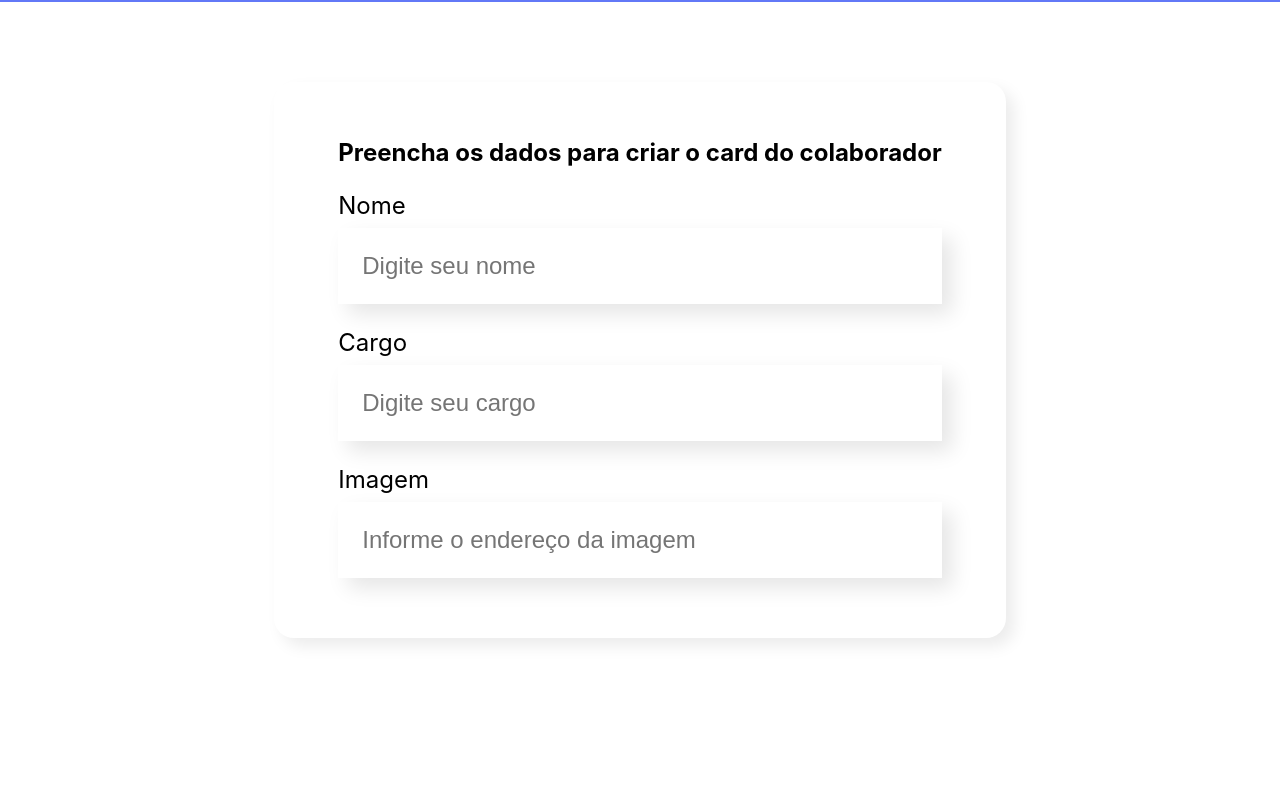
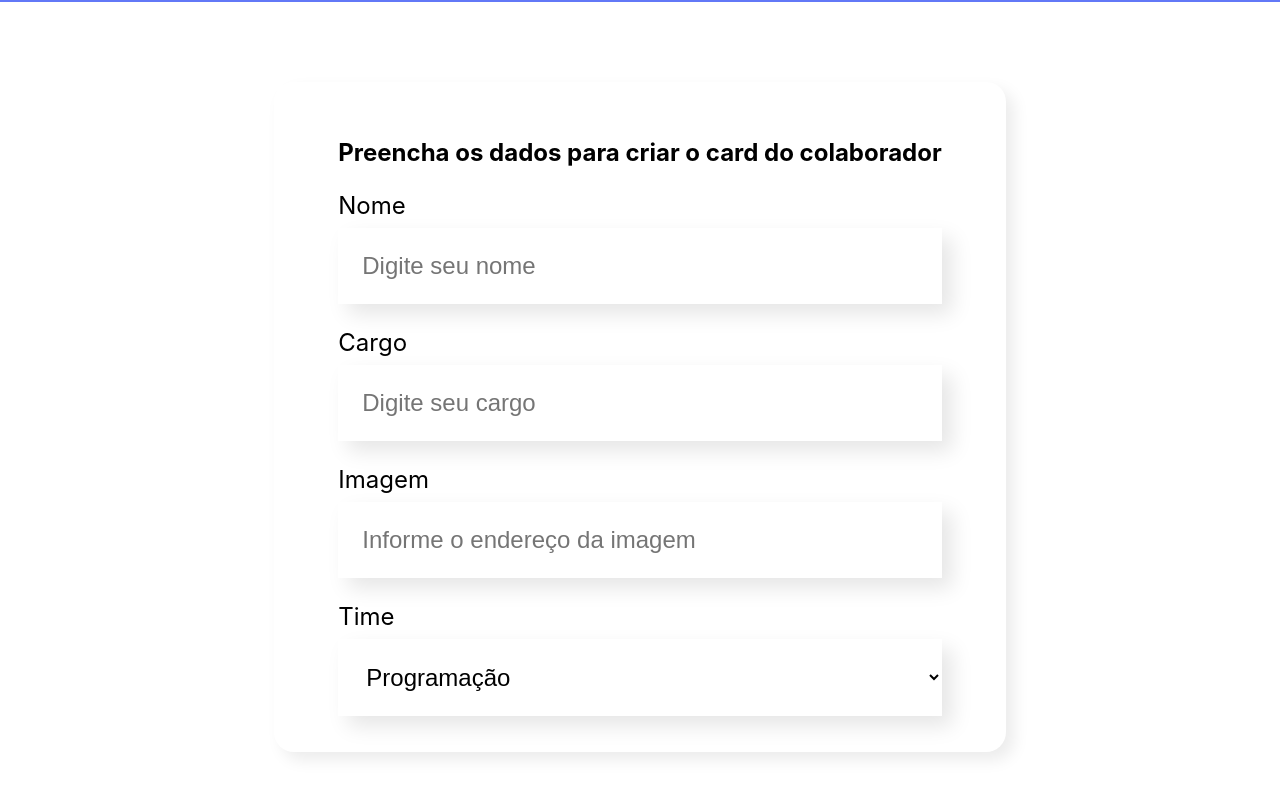
Before and after one commit to VictoriaCardos/Organo, a React (Vite) app: page / in a window 1280 px wide. Shown: the part 496-1292 px from the top of the page. Before the commit the page ends 1214 px from the top, so only its background shows below. Built offline with nearby package versions, Linux system fonts and the light colour scheme.

Commit message:
Feat: add lista suspensa component

```diff
--- a/src/componentes/Formulario/index.jsx
+++ b/src/componentes/Formulario/index.jsx
@@ -1,6 +1,16 @@
 import "./Formulario.css";
 import CampoTexto from "../CampoTexto";
+import ListaSuspensa from "../ListaSuspensa";
 const Formulario = () => {
+  const times = [
+    "Programação",
+    "Front-End",
+    "Data Science",
+    "Devops",
+    "UX e Design",
+    "Mobile",
+    "Inovação e Gestão",
+  ];
   return (
     <section className="formulario">
       <form action="">
@@ -8,6 +18,7 @@
         <CampoTexto label="Nome" placeholder="Digite seu nome" />
         <CampoTexto label="Cargo" placeholder="Digite seu cargo" />
         <CampoTexto label="Imagem" placeholder="Informe o endereço da imagem" />
+        <ListaSuspensa label="Time" itens={times} />
       </form>
     </section>
   );
```
